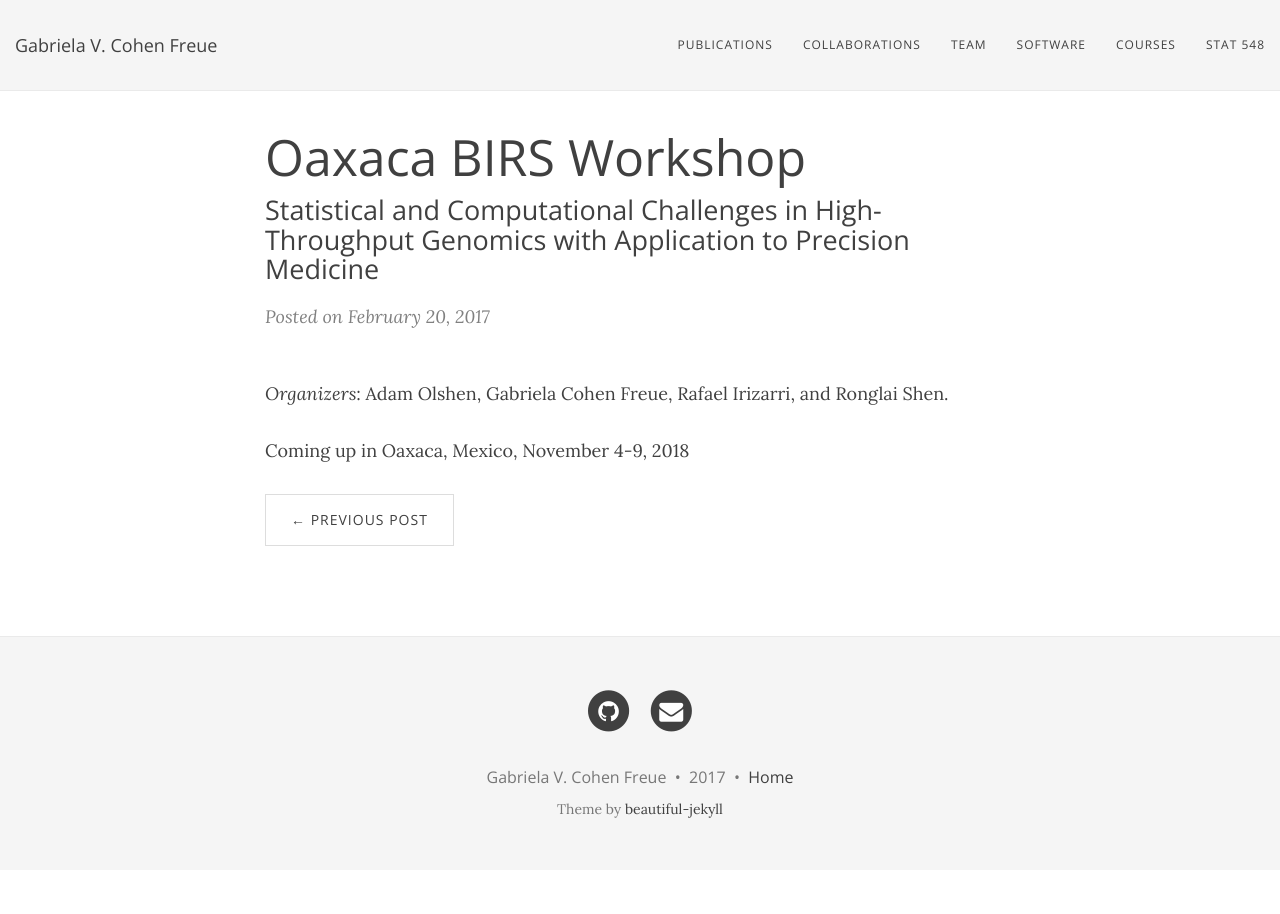
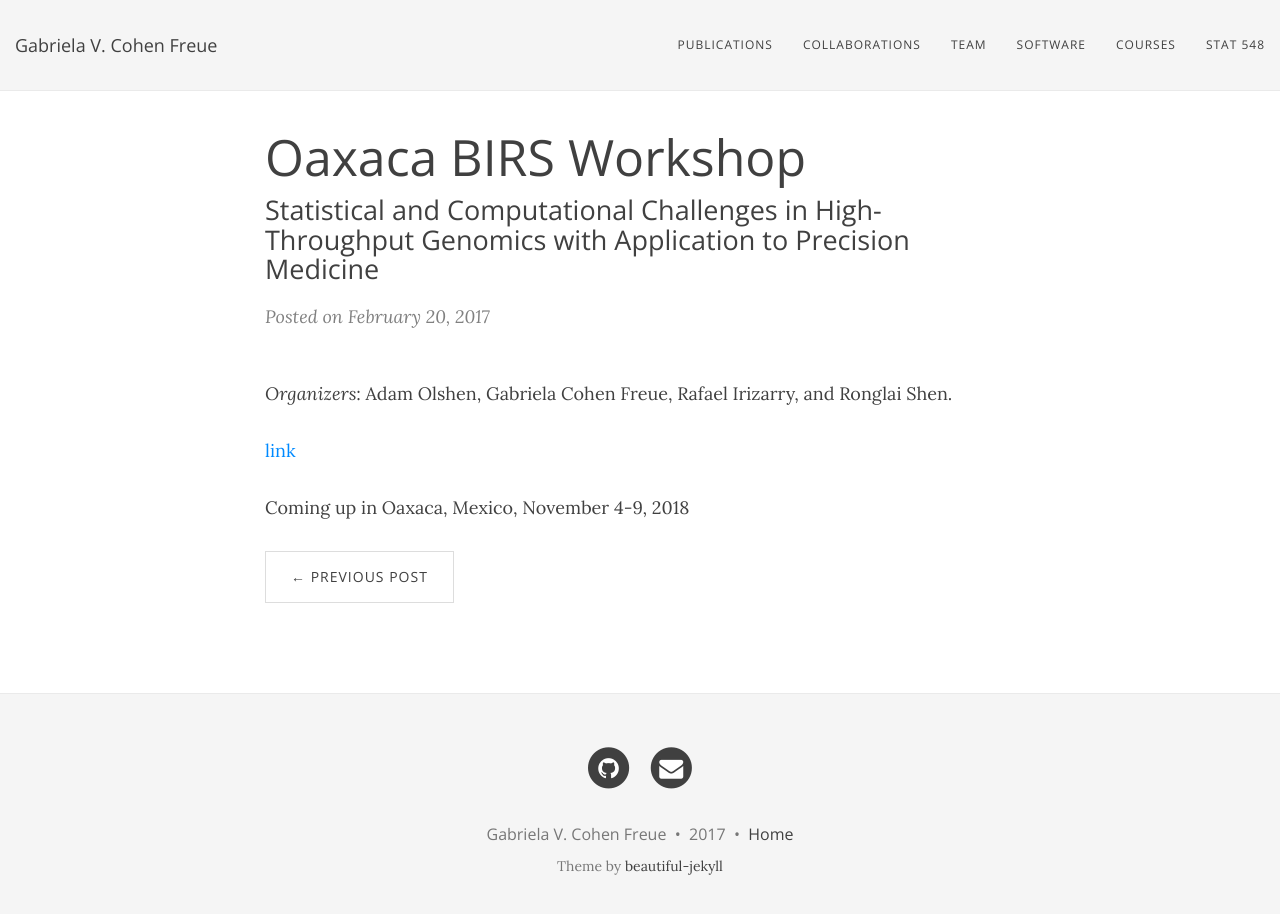
Before and after one commit to gcohenfr/gcohenfr.github.io, a Jekyll site: the page built from _posts/2017-02-20-test-markdown.md, in a window 1280 px wide and 927 px high. Shown: the top 914 px of the window. Built offline with Jekyll 4.4.1, drawn with Linux system fonts in a browser that asks for light colours; nearby versions of some CDN libraries.

Commit message:
Update 2017-02-20-test-markdown.md

```diff
--- a/_posts/2017-02-20-test-markdown.md
+++ b/_posts/2017-02-20-test-markdown.md
@@ -4,6 +4,8 @@
 subtitle: Statistical and Computational Challenges in High-Throughput Genomics with Application to Precision Medicine
 ---
 
-*Organizers*: Adam Olshen, Gabriela Cohen Freue, Rafael Irizarri, and Ronglai Shen.
+*Organizers*: Adam Olshen, Gabriela Cohen Freue, Rafael Irizarry, and Ronglai Shen.
+
+[link](http://www.birs.ca/events/2018/5-day-workshops/18w5202)
 
 Coming up in Oaxaca, Mexico, November 4-9, 2018
```
